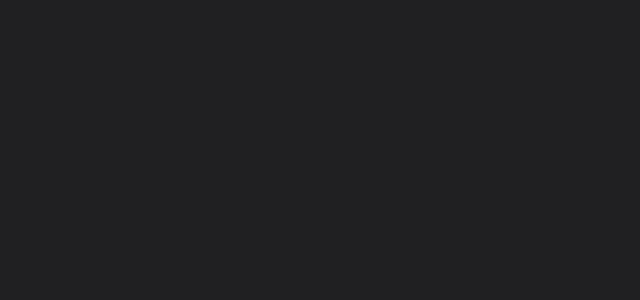
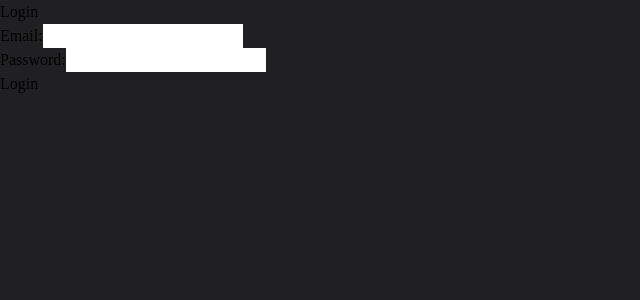
Before and after one commit to vinulays/chatify, a React (Create React App) app: page /login in a window 1280 px wide. Before the commit this address had no page. Shown: the top 300 px of the page, without its empty margins (0-640 px from the left). Built offline with nearby package versions, Linux system fonts and the light colour scheme; the HTML template or start-up script is replaced by a standard one.

Commit message:
feat: login state management using rtk

```diff
--- a/package.json
+++ b/package.json
@@ -4,11 +4,14 @@
   "private": true,
   "dependencies": {
     "@heroicons/react": "^2.1.5",
+    "@reduxjs/toolkit": "^2.3.0",
     "@testing-library/jest-dom": "^5.17.0",
     "@testing-library/react": "^13.4.0",
     "@testing-library/user-event": "^13.5.0",
+    "axios": "^1.7.7",
     "react": "^18.3.1",
     "react-dom": "^18.3.1",
+    "react-redux": "^9.1.2",
     "react-router-dom": "^6.27.0",
     "react-scripts": "5.0.1",
     "socket.io-client": "^4.8.0",
--- a/src/App.js
+++ b/src/App.js
@@ -1,41 +1,32 @@
-// import { io } from "socket.io-client";
-// import { useEffect, useState } from "react";
 import Layout from "./components/Layout/Layout";
 import { BrowserRouter as Router, Routes, Route } from "react-router-dom";
 import AllChats from "./components/AllChats";
 import Work from "./components/Work";
 import Friends from "./components/Friends";
 import Profile from "./components/Profile";
+import Login from "./components/Login";
+import Signup from "./components/Signup";
+import PrivateRoute from "./components/PrivateRoute";
 
-// const socket = io("http://localhost:5000");
+import { Provider } from "react-redux";
+import store from "./store/store";
 
 function App() {
-  // const [message, setMessage] = useState("");
-  // const [chatMessages, setChatMessages] = useState([]);
-
-  // useEffect(() => {
-  //   socket.on("chat message", (msg) => {
-  //     setChatMessages((prevMessages) => [...prevMessages, msg]);
-  //   });
-
-  //   // Cleanup socket connection on component unmount
-  //   return () => {
-  //     socket.off("chat message");
-  //   };
-  // }, []);
-
-  // const handleMessageSend = (e) => {
-  //   e.preventDefault();
-  //   if (message.trim()) {
-  //     socket.emit("chat message", message); // Emit message to server
-  //     setMessage(""); // Clear the input
-  //   }
-  // };
-
   return (
+    <Provider store={store}>
       <Router>
         <Routes>
-        <Route path="/" element={<Layout />}>
+          <Route path="/login" element={<Login />} />
+          <Route path="/signup" element={<Signup />} />
+
+          <Route
+            path="/"
+            element={
+              <PrivateRoute>
+                <Layout />
+              </PrivateRoute>
+            }
+          >
             <Route index element={<AllChats />} />
             <Route path="work" element={<Work />} />
             <Route path="friends" element={<Friends />} />
@@ -43,6 +34,7 @@
           </Route>
         </Routes>
       </Router>
+    </Provider>
   );
 }
 
--- a/src/components/Login.jsx
+++ b/src/components/Login.jsx
@@ -1,7 +1,58 @@
-import React from "react";
+// src/components/Login.js
+import React, { useState } from "react";
+import { useDispatch, useSelector } from "react-redux";
+import { Navigate } from "react-router-dom";
+import { loginUser } from "../features/authSlice";
 
 const Login = () => {
-  return <div>Login</div>;
+  const [formData, setFormData] = useState({ email: "", password: "" });
+  const dispatch = useDispatch();
+  const { isAuthenticated, loading, error } = useSelector(
+    (state) => state.auth
+  );
+
+  const handleChange = (e) => {
+    setFormData({ ...formData, [e.target.name]: e.target.value });
+  };
+
+  const handleSubmit = (e) => {
+    e.preventDefault();
+    dispatch(loginUser(formData));
+  };
+
+  if (isAuthenticated) {
+    return <Navigate to="/" />;
+  }
+
+  return (
+    <form onSubmit={handleSubmit}>
+      <h2>Login</h2>
+      {error && <p style={{ color: "red" }}>{error}</p>}
+      <div>
+        <label>Email:</label>
+        <input
+          type="email"
+          name="email"
+          value={formData.email}
+          onChange={handleChange}
+          required
+        />
+      </div>
+      <div>
+        <label>Password:</label>
+        <input
+          type="password"
+          name="password"
+          value={formData.password}
+          onChange={handleChange}
+          required
+        />
+      </div>
+      <button type="submit" disabled={loading}>
+        {loading ? "Logging in..." : "Login"}
+      </button>
+    </form>
+  );
 };
 
 export default Login;
--- /dev/null
+++ b/src/components/PrivateRoute.jsx
@@ -0,0 +1,12 @@
+// src/components/PrivateRoute.js
+import React from "react";
+import { useSelector } from "react-redux";
+import { Navigate } from "react-router-dom";
+
+const PrivateRoute = ({ children }) => {
+  const isAuthenticated = useSelector((state) => state.auth.isAuthenticated);
+
+  return isAuthenticated ? children : <Navigate to="/login" />;
+};
+
+export default PrivateRoute;
--- a/src/features/authSlice.js
+++ b/src/features/authSlice.js
@@ -0,0 +1,63 @@
+import { createSlice, createAsyncThunk } from "@reduxjs/toolkit";
+import { login, signup } from "../services/authService";
+
+export const loginUser = createAsyncThunk(
+  "auth/loginUser",
+  async (credentials, thunkAPI) => {
+    try {
+      const response = await login(credentials);
+      localStorage.setItem("token", response.token);
+      return response.token;
+    } catch (error) {
+      return thunkAPI.rejectWithValue(error.message);
+    }
+  }
+);
+
+export const signupUser = createAsyncThunk(
+  "auth/signupUser",
+  async (userData, thunkAPI) => {
+    try {
+      const response = await signup(userData);
+      return response;
+    } catch (error) {
+      return thunkAPI.rejectWithValue(error.message);
+    }
+  }
+);
+
+const authSlice = createSlice({
+  name: "auth",
+  initialState: {
+    token: localStorage.getItem("token") || null,
+    isAuthenticated: !!localStorage.getItem("token"),
+    loading: false,
+    error: null,
+  },
+  reducers: {
+    logout: (state) => {
+      localStorage.removeItem("token");
+      state.token = null;
+      state.isAuthenticated = false;
+    },
+  },
+  extraReducers: (builder) => {
+    builder
+      .addCase(loginUser.pending, (state) => {
+        state.loading = true;
+        state.error = null;
+      })
+      .addCase(loginUser.fulfilled, (state, action) => {
+        state.loading = false;
+        state.token = action.payload;
+        state.isAuthenticated = true;
+      })
+      .addCase(loginUser.rejected, (state, action) => {
+        state.loading = false;
+        state.error = action.payload;
+      });
+  },
+});
+
+export const { logout } = authSlice.actions;
+export default authSlice.reducer;
--- a/src/store/store.js
+++ b/src/store/store.js
@@ -0,0 +1,11 @@
+// src/store/store.js
+import { configureStore } from "@reduxjs/toolkit";
+import authReducer from "../features/authSlice";
+
+const store = configureStore({
+  reducer: {
+    auth: authReducer,
+  },
+});
+
+export default store;
```
Also changed, not shown: 2 other files (tests, documents, lock files or other folders). Lines whose indentation alone changed are shown as unchanged.
